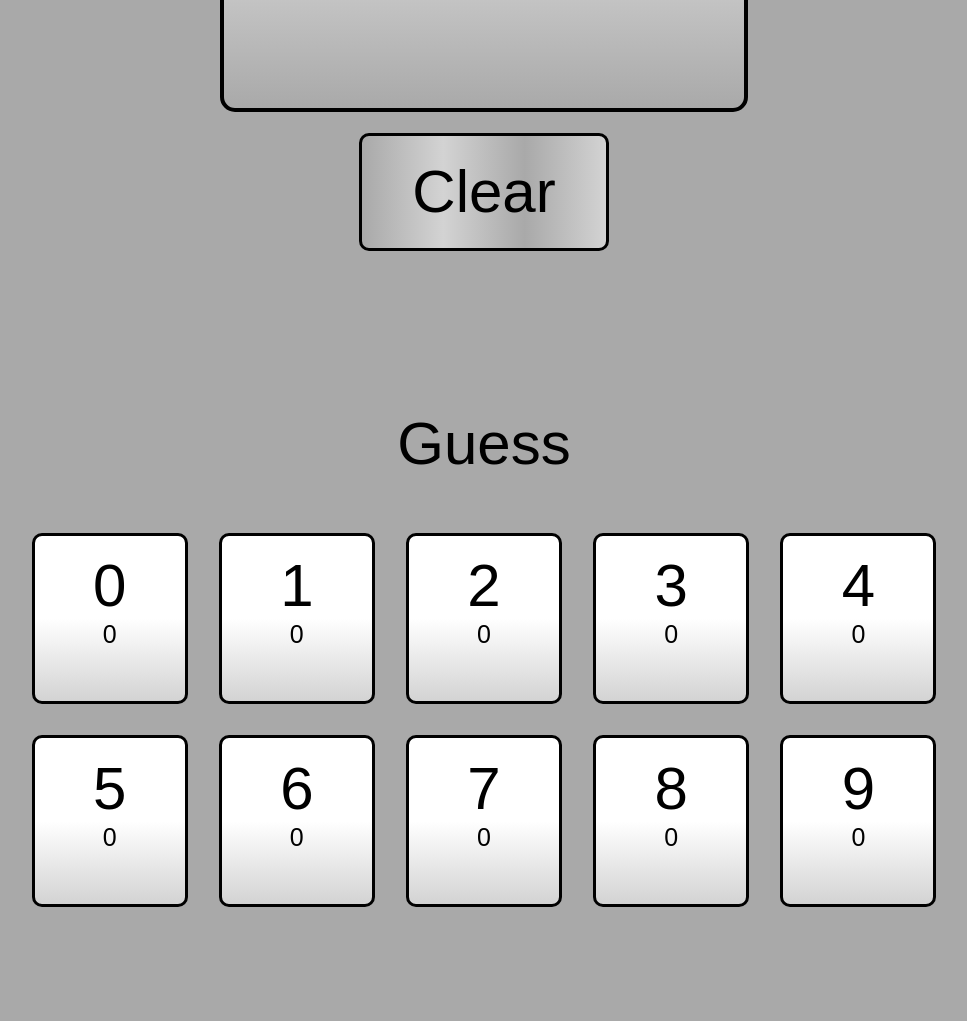
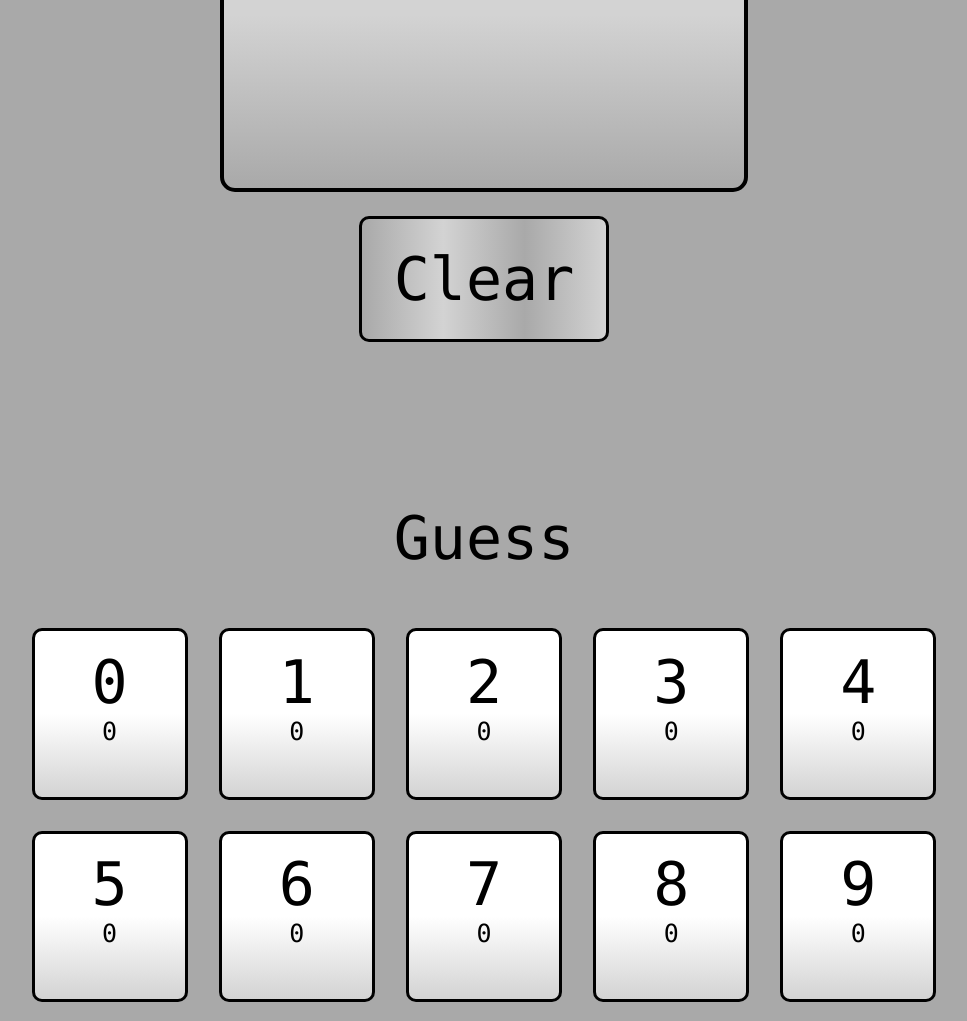
Before and after one commit to JosephVonFeldt/digit-nn, a plain HTML site: page src/index.html in a window 1280 px wide. Shown: the part 600-1621 px from the top of the page, without its empty margins (156-1123 px from the left). Before the commit the page ends 1548 px from the top, so only its background shows below. Drawn offline with Linux system fonts and the light colour scheme; no server answers.

Commit message:
IOS thing

```diff
--- a/src/styles.css
+++ b/src/styles.css
@@ -22,7 +22,7 @@ body {
 
 header {
     font: 60px bolder;
-    font-family: fantasy;
+    font-family: 'Lucida Console', sans-serif;
     margin: 5%;
     text-align: center;
 }
@@ -40,7 +40,7 @@ header {
     min-width: 150px;
     height: 150px;
     padding-top: 2%;
-    font: 60px bolder; font-family: fantasy;
+    font: 60px bolder; font-family: 'Lucida Console', sans-serif;
     margin: 2%;
     text-align: center;
     justify-content: center;
@@ -54,7 +54,7 @@ header {
     min-width: 150px;
     height: 150px;
     padding-top: 2%;
-    font: 60px bolder; font-family: fantasy;
+    font: 60px bolder; font-family: 'Lucida Console', sans-serif;
     margin: 2%;
     text-align: center;
     justify-content: center;
@@ -68,7 +68,7 @@ header {
     min-width: 150px;
     height: 150px;
     padding-top: 2%;
-    font: 60px bolder; font-family: fantasy;
+    font: 60px bolder; font-family: 'Lucida Console', sans-serif;
     margin: 2%;
     text-align: center;
     justify-content: center;
@@ -80,12 +80,12 @@ header {
 
 #clear {
     width:250px;
-    color: black;
     min-width: 250px;
     height: auto;
     padding: 4%;
     font: 60px bolder;
-    font-family: fantasy ;
+    color: black;
+    font-family: 'Lucida Console', sans-serif ;
     margin: 4%;
     text-align: center;
     justify-content: center;
```
